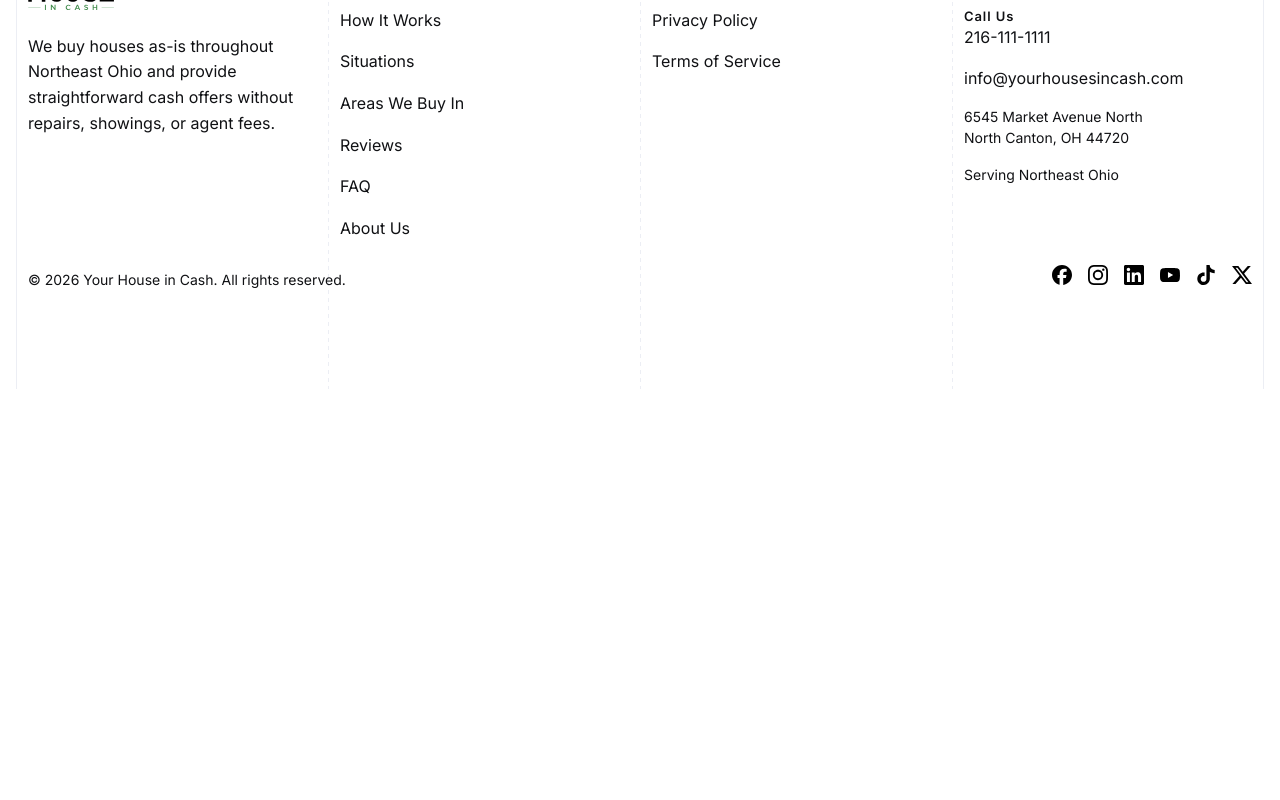
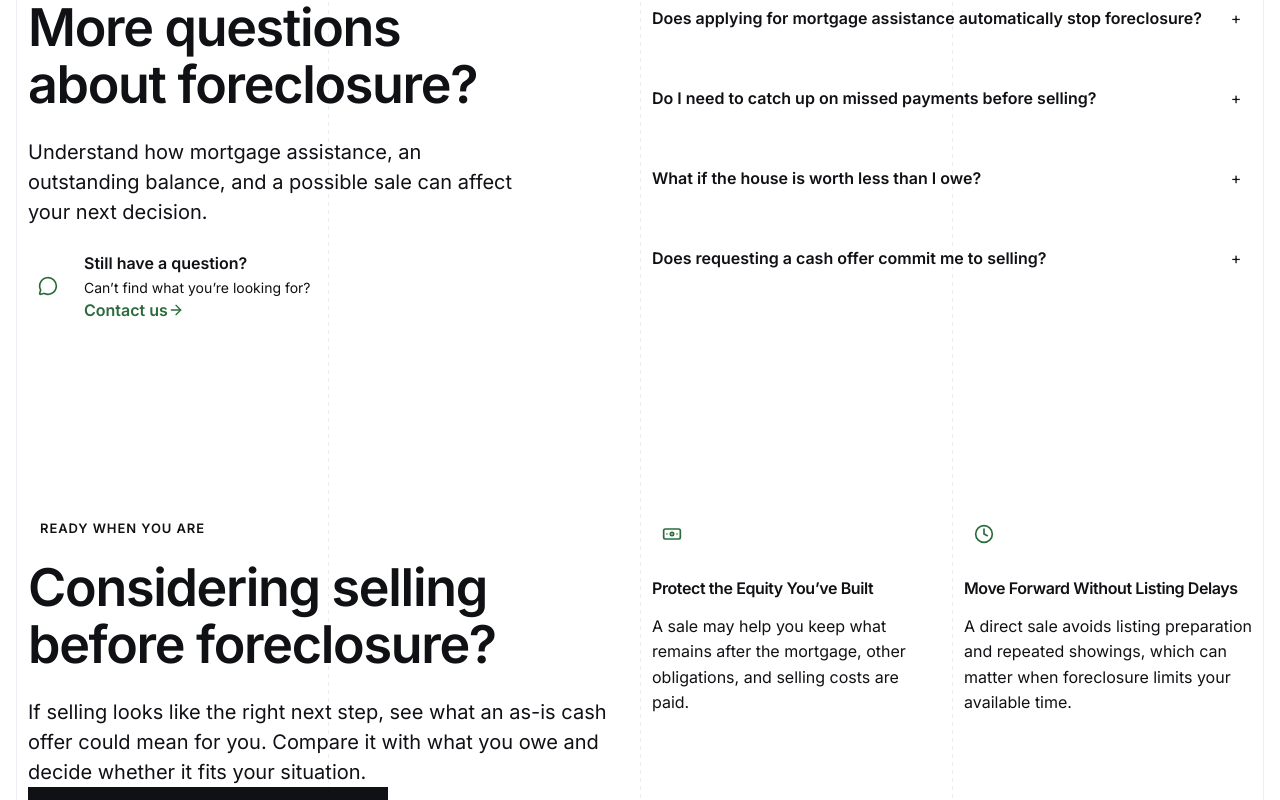
Before and after one commit to YHICAdmin/your-house-in-cash, a Next.js app: page /situations/foreclosure in a window 1280 px wide. Shown: the part 7140-7940 px from the top of the page. Before the commit the page ends 7529 px from the top, so only its background shows below. Built offline with nearby package versions, Linux system fonts and the light colour scheme.

Commit message:
Add foreclosure FAQ and final CTA content

```diff
--- a/project-documentation/website-specification/content/situations/foreclosure.md
+++ b/project-documentation/website-specification/content/situations/foreclosure.md
@@ -280,6 +280,76 @@ If it is, focus on that.
 
 If it isn't, understand the value you still have in the property and the options that remain before the foreclosure process makes the decision for you.
 
+# FAQ
+
+## Section Intro
+
+### Section Label
+
+FAQ
+
+### Primary Headline
+
+More questions about foreclosure?
+
+### Supporting Copy
+
+Understand how mortgage assistance, an outstanding balance, and a possible sale can affect your next decision.
+
+## Questions and Answers
+
+### Does applying for mortgage assistance automatically stop foreclosure?
+
+Not automatically. Certain protections may apply when a complete application reaches the servicer within the required timeframe. An application still being prepared—or submitted close to a scheduled sale—may not provide the same protections. The timing and completeness of the application matter. ([CFPB][8])
+
+### Do I need to catch up on missed payments before selling?
+
+Not necessarily. If the sale proceeds cover the full mortgage payoff and selling costs, the mortgage can be paid off at closing rather than brought current beforehand. Any other liens or obligations also affect whether the sale can close and what money remains. ([CFPB][7])
+
+### What if the house is worth less than I owe?
+
+A sale may not produce enough money to pay off the mortgage. A short sale may be possible, but it requires approval. Selling for less than you owe does not automatically erase the remaining debt; how that balance is handled depends on the approved terms. ([CFPB][7])
+
+### Does requesting a cash offer commit me to selling?
+
+No. A no-obligation offer from Your House in Cash gives you a direct-sale number to consider alongside your mortgage payoff and other options. You can review it without agreeing to sell. If keeping the house remains your preferred and realistic path, requesting an offer does not change that.
+
+# Final CTA
+
+## Section Label
+
+Ready When You Are
+
+## Primary Headline
+
+Considering selling before foreclosure?
+
+## Supporting Copy
+
+If selling looks like the right next step, see what an as-is cash offer could mean for you. Compare it with what you owe and decide whether it fits your situation.
+
+## Primary CTA
+
+[Get My Cash Offer](/get-cash-offer)
+
+## Reassurance Row
+
+100% free. No obligation.
+
+## Supporting Benefits
+
+### Benefit 1
+
+- Icon: `Banknote`
+- Heading: Protect the Equity You’ve Built
+- Supporting Copy: A sale may help you keep what remains after the mortgage, other obligations, and selling costs are paid.
+
+### Benefit 2
+
+- Icon: `Clock`
+- Heading: Move Forward Without Listing Delays
+- Supporting Copy: A direct sale avoids listing preparation and repeated showings, which can matter when foreclosure limits your available time.
+
 [1]: https://www.consumerfinance.gov/rules-policy/regulations/1024/41/?utm_source=chatgpt.com "§ 1024.41 Loss mitigation procedures. | Consumer Financial Protection Bureau"
 [2]: https://www.ohiolegalhelp.org/letters-forms/foreclosure-answer?utm_source=chatgpt.com "Foreclosure answer | Ohio Legal Help"
 [3]: https://cuyahogacounty.gov/sheriff/civil/foreclosure-sales?utm_source=chatgpt.com "Foreclosure Sales"
@@ -287,3 +357,4 @@ If it isn't, understand the value you still have in the property and the options
 [5]: https://www.consumerfinance.gov/ask-cfpb/what-is-a-repayment-plan-on-a-mortgage-en-280/?utm_source=chatgpt.com "What is a repayment plan on a mortgage? | Consumer Financial Protection Bureau"
 [6]: https://www.consumerfinance.gov/ask-cfpb/what-is-a-mortgage-loan-modification-en-269/?utm_source=chatgpt.com "What is a mortgage loan modification? | Consumer Financial Protection Bureau"
 [7]: https://www.consumerfinance.gov/housing/housing-insecurity/help-for-homeowners/avoid-foreclosure/?utm_source=chatgpt.com "Avoid foreclosure - coronavirus mortgage relief options | Consumer Financial Protection Bureau"
+[8]: https://www.consumerfinance.gov/ask-cfpb/what-happens-after-i-complete-an-application-to-determine-my-options-to-avoid-foreclosure-en-1851/ "What happens after I complete an application to determine my options to avoid foreclosure? | Consumer Financial Protection Bureau"
--- a/project-documentation/website-specification/situation-page.md
+++ b/project-documentation/website-specification/situation-page.md
@@ -242,6 +242,7 @@ Answer practical, situation-specific questions that complement the Article and h
 ### Content
 
 - **Inherited Property:** [FAQ Section Intro](content/situations/inherited-property.md#section-intro), containing Section Label, Primary Headline, and Supporting Copy in that order.
+- **Foreclosure:** [FAQ Section Intro](content/situations/foreclosure.md#section-intro), containing Section Label, Primary Headline, and Supporting Copy in that order.
 
 ### Component and Semantics
 
@@ -306,6 +307,7 @@ Answer practical, situation-specific questions that complement the Article and h
 ### Content
 
 - **Inherited Property:** [Questions and Answers](content/situations/inherited-property.md#questions-and-answers) under `FAQ`.
+- **Foreclosure:** [Questions and Answers](content/situations/foreclosure.md#questions-and-answers) under `FAQ`.
 - Within `FAQ → Questions and Answers`, each `###` heading supplies an Item's Question, and the following answer content supplies its Answer, in document order. Source references belong to their respective answers.
 
 ### Component and Semantics
@@ -319,6 +321,7 @@ Answer practical, situation-specific questions that complement the Article and h
 ## Content
 
 - **Inherited Property:** [Final CTA content](content/situations/inherited-property.md#final-cta), including the Section Label, Primary Headline, Supporting Copy, Primary CTA label and destination, Reassurance Row, and two Supporting Benefits in document order.
+- **Foreclosure:** [Final CTA content](content/situations/foreclosure.md#final-cta), including the Section Label, Primary Headline, Supporting Copy, Primary CTA label and destination, Reassurance Row, and two Supporting Benefits in document order.
 
 # Footer
 
--- a/src/components/situation/situation-final-cta.tsx
+++ b/src/components/situation/situation-final-cta.tsx
@@ -1,9 +1,9 @@
 import { situationSection } from "@/lib/situation-content";
-import { Banknote, Package, type LucideIcon } from "lucide-react";
+import { Banknote, Clock, Package, type LucideIcon } from "lucide-react";
 import { FinalCta, type FinalCtaBenefit } from "@/components/ui/final-cta";
 import { parseSituationFinalCta } from "@/lib/situation-article";
 
-const icons: Record<string, LucideIcon> = { Banknote, Package };
+const icons: Record<string, LucideIcon> = { Banknote, Clock, Package };
 
 export function SituationFinalCta({ source }: { source: string }) {
   if (!situationSection(source, "Final CTA")) return null;
```
